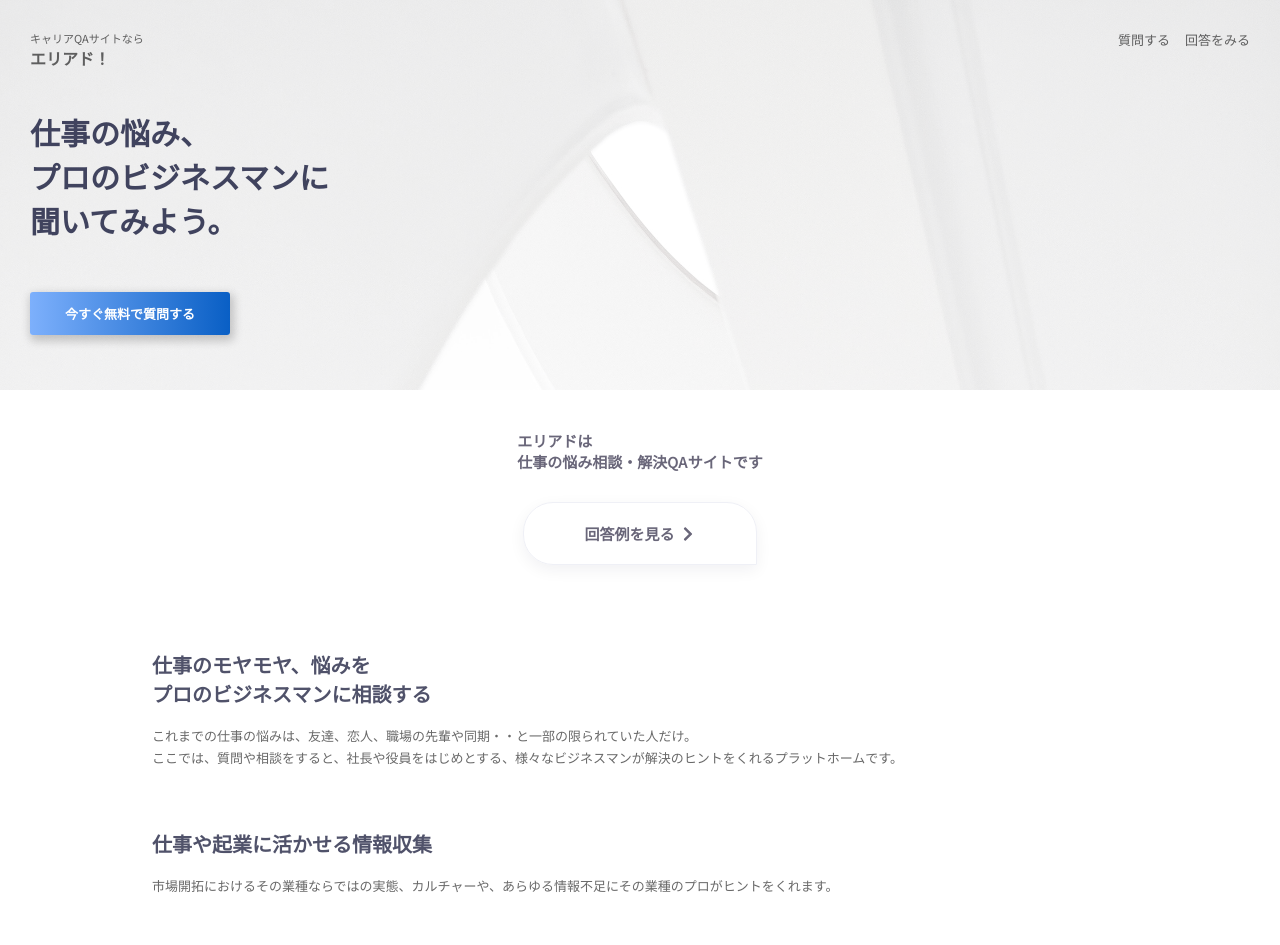
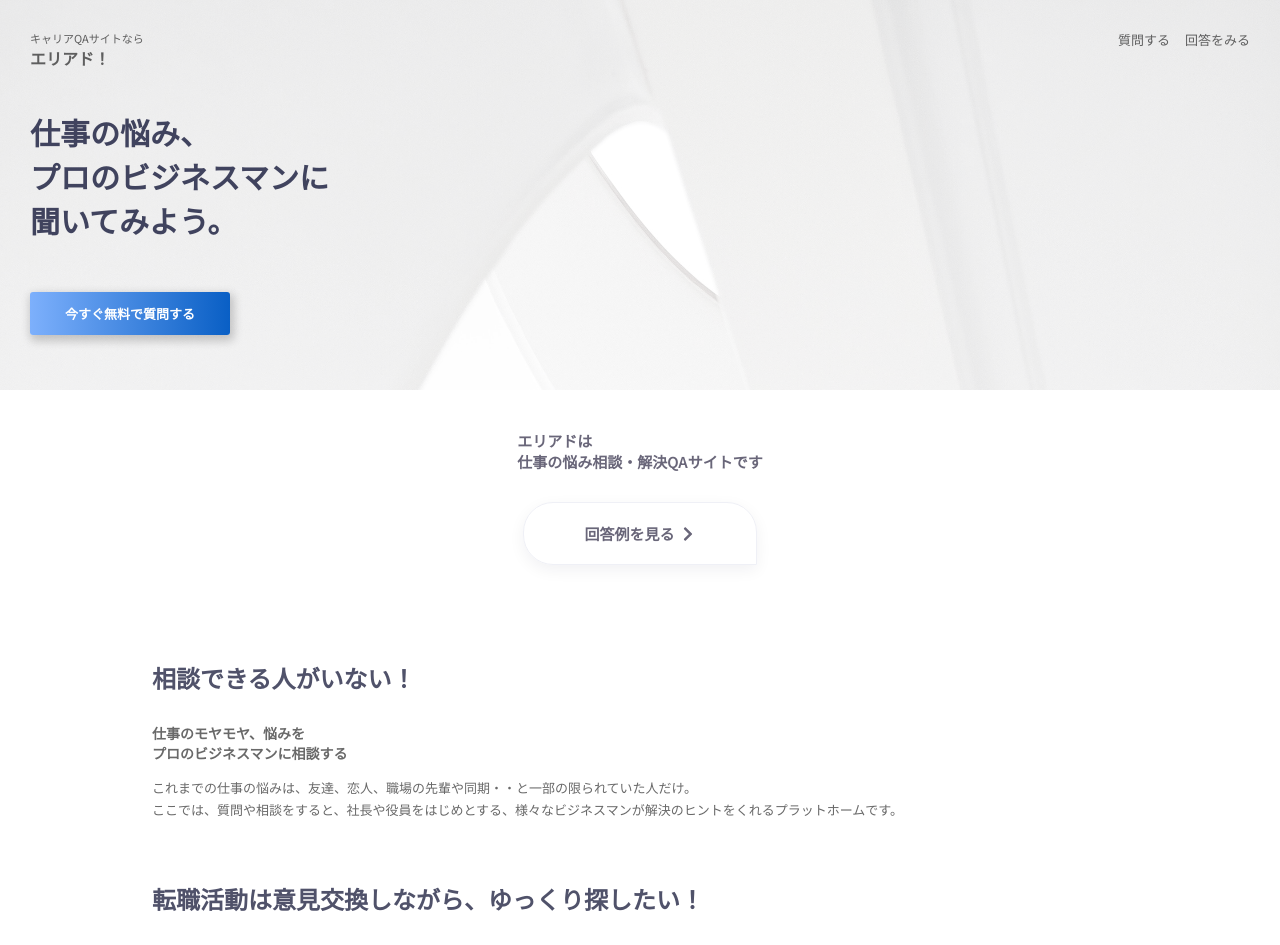
Before and after one commit to Rin101/eliad-user-lp, a Next.js app: page / in a window 1280 px wide. Shown: the top 945 px of the page. Built offline with nearby package versions, Linux system fonts and the light colour scheme.

Commit message:
add subheading

```diff
--- a/src/app/page.module.css
+++ b/src/app/page.module.css
@@ -185,17 +185,23 @@
 
 /* ======================= */
 .points {
-  padding: 70px 30px;
+  padding: 80px 30px;
 }
 
 .points > .point:not(:last-child) {
   margin-bottom: 60px;
 }
 
+.pointBigHeading {
+  font-size: 24px;
+  color: #50526a;
+  margin-bottom: 28px;
+}
+
 .pointHeading {
-  font-size: 20px;
-  color: #50526a;
-  margin-bottom: 17px;
+  font-size: 14px;
+  color: #696969;
+  margin-bottom: 14px;
 }
 
 .pointContent {
--- a/src/app/page.tsx
+++ b/src/app/page.tsx
@@ -53,14 +53,17 @@ export default function Home() {
       </section>
       <section id="points" className={styles.points}>
         <div className={styles.point}>
+          <h2 className={styles.pointBigHeading}>相談できる人がいない！</h2>
           <h3 className={styles.pointHeading}>仕事のモヤモヤ、悩みを<br/>プロのビジネスマンに相談する</h3>
           <p className={styles.pointContent}>これまでの仕事の悩みは、友達、恋人、職場の先輩や同期・・と一部の限られていた人だけ。<br/>ここでは、質問や相談をすると、社長や役員をはじめとする、様々なビジネスマンが解決のヒントをくれるプラットホームです。</p>
         </div>
         <div className={styles.point}>
+          <h2 className={styles.pointBigHeading}>転職活動は意見交換しながら、ゆっくり探したい！</h2>
           <h3 className={styles.pointHeading}>仕事や起業に活かせる情報収集</h3>
           <p className={styles.pointContent}>市場開拓におけるその業種ならではの実態、カルチャーや、あらゆる情報不足にその業種のプロがヒントをくれます。</p>
         </div>
         <div className={styles.point}>
+          <h2 className={styles.pointBigHeading}>あの業界って実際、どうなの？</h2>
           <h3 className={styles.pointHeading}>新しい転職のカタチとして。</h3>
           <p className={styles.pointContent}>転職サイトに登録して紹介される求人を辿る転職から、
             <br/>相談や意見交換を通じて、様々な人と繋がり、
```
